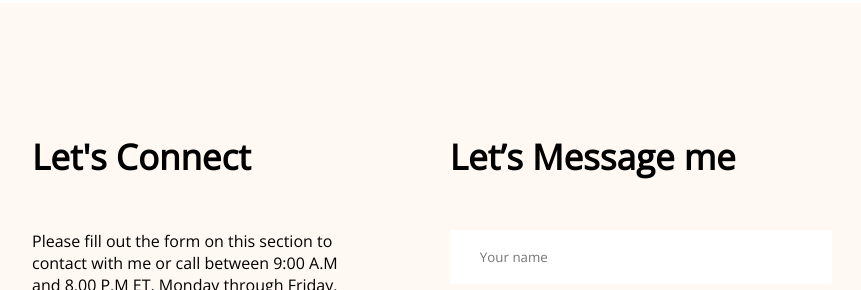
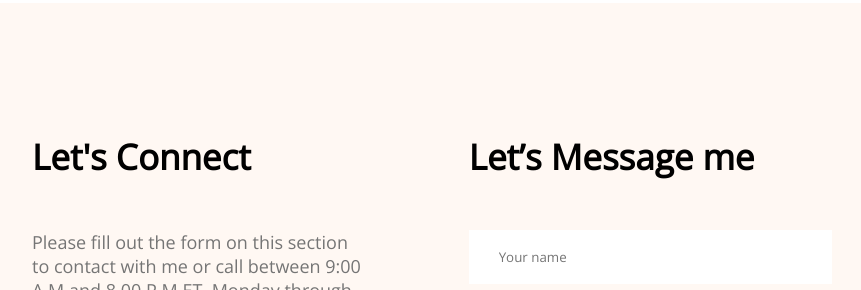
Before and after one commit to md-hanif14/developer-portfolio, a plain HTML site: page index.html in a window 1280 px wide. Shown: the part 3241-3531 px from the top of the page, without its empty margins (238-1099 px from the left). Drawn offline with nearby package versions, Linux system fonts and the light colour scheme.

Commit message:
first commit

```diff
--- a/index.html
+++ b/index.html
@@ -180,7 +180,7 @@
         <section class="contract">
             <div>
                 <h3 class="section-title">Let's Connect</h3>
-                <p>Please fill out the form on this section to contact with me or call between 9:00 A.M and 8.00 P.M ET,
+                <p class="section-description">Please fill out the form on this section to contact with me or call between 9:00 A.M and 8.00 P.M ET,
                     Monday through Friday.</p>
                 <a href="">
                     <img src="images/icons/facebook.png" alt="">
```
